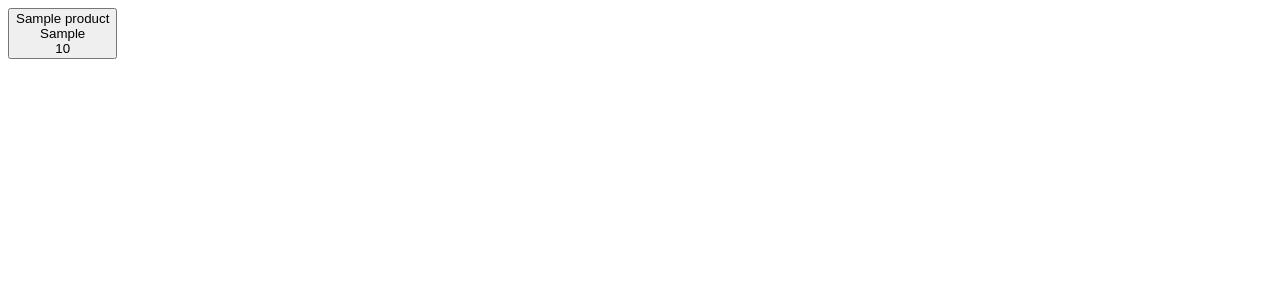
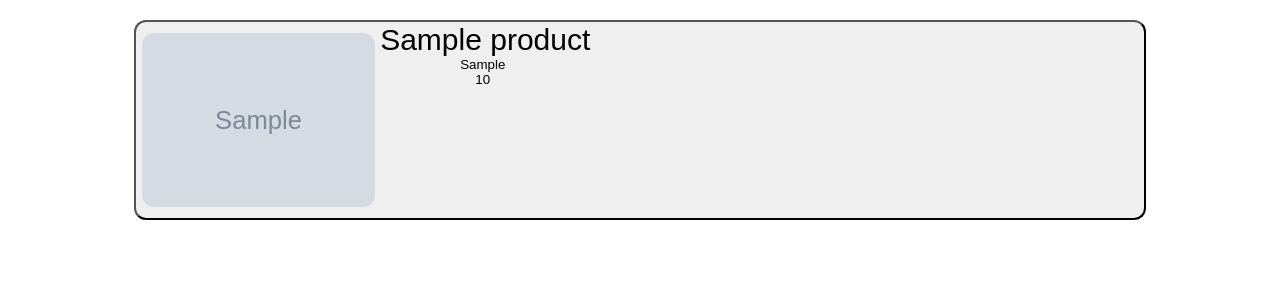
Before and after one commit to jakobkieri/D0018E_Grupp7, a Flask app: page /customer/ in a window 1280 px wide. Shown: the top 300 px of the page. Run offline with Flask 3, Linux system fonts and the light colour scheme; tables that the repository leaves empty hold one stand-in row (values such as "Sample post"); grey boxes marked "Sample" are stand-in pictures.

Commit message:
customer mainpage position of elements

```diff
--- a/code/Customer/static/css/style.css
+++ b/code/Customer/static/css/style.css
@@ -1,3 +1,49 @@
 .image_small {
     width: 30px;
 }
+
+.product-wrapper {
+    width: 80%;
+    margin-left: 10%;
+}
+
+.main-product-form button {
+    height: 200px;
+    width: 100%;
+    border-radius: 12px;
+    margin-top: 20px;
+    display: flex;
+    align-items: left;
+}
+
+.main-image-space {
+    height: 100%;
+    display: flex;
+    align-items: center;
+}
+
+.main-info-space {
+    align-items: left;
+}
+
+
+.main-pro-img {
+    border-radius: 12px;
+    width: 100%;
+    height: 90%;
+}
+
+.main-pro-name {
+    font-size: 30px;
+    margin-left: 5px;
+}
+
+.pro-qty {
+    color: red;
+    margin-left: 5px;
+}
+
+.pro-price {
+    color: red;
+    margin-left: 5px;
+}
--- a/code/Customer/templates/CusMain.html
+++ b/code/Customer/templates/CusMain.html
@@ -6,23 +6,32 @@
 
 {% block body %}
 
+
+<div class = product-wrapper>
 {% for product in products %}
-<form name = "mainProduct" method = "POST" action="{{ url_for('customer.enterProduct')}}">
+<form class = "main-product-form" name = "mainProduct" method = "POST" action="{{ url_for('customer.enterProduct')}}">
     <button class = "main-product" name = "pro_ID" value = "{{product['pro_ID']}}">
-        <div>
-            {{product['pro_name']}}
+        <div class = "main-image-space">
+            <img class = "main-pro-img" src="../admin/static/images/{{product['pro_img']}}" alt="no image">
         </div>
-        <div class = "main-info" value = "{{product['pro_ID']}}">
-            {{product['pro_info']}}
-        </div>
-        <div class ="main-price" value = "{{product['pro_ID']}}">
-            {{product['price']}}
+        <div class = "main-info-space">
+            <div class = "main-pro-name">
+                {{product['pro_name']}}
+            </div>
+            <div class = "main-info" value = "{{product['pro_ID']}}">
+                {{product['pro_info']}}
+            </div>
+            <div class ="main-price" value = "{{product['pro_ID']}}$">
+                {{product['price']}}
+            </div>
         </div>
     </button>
 </form>
 
 {% endfor %}
 
+</div>
+
 {% endblock %}
 
 {% block footer %}
--- a/code/Customer/templates/CusProduct.html
+++ b/code/Customer/templates/CusProduct.html
@@ -6,7 +6,10 @@
 
 {% block body %}
 
-<div>{{product}}</div>
+<div class = "pro-name">{{product['pro_name']}} </div>
+<div class = "pro-info">{{product['pro_info']}}</div>
+<div class = "pro-price>">{{product['price']}} </div>
+<div class = "pro-qty"> {{product['qty']}}</div>
 
 
 {% endblock %}
```
Also changed, not shown: code/static/css/style.css (line endings or trailing spaces).
